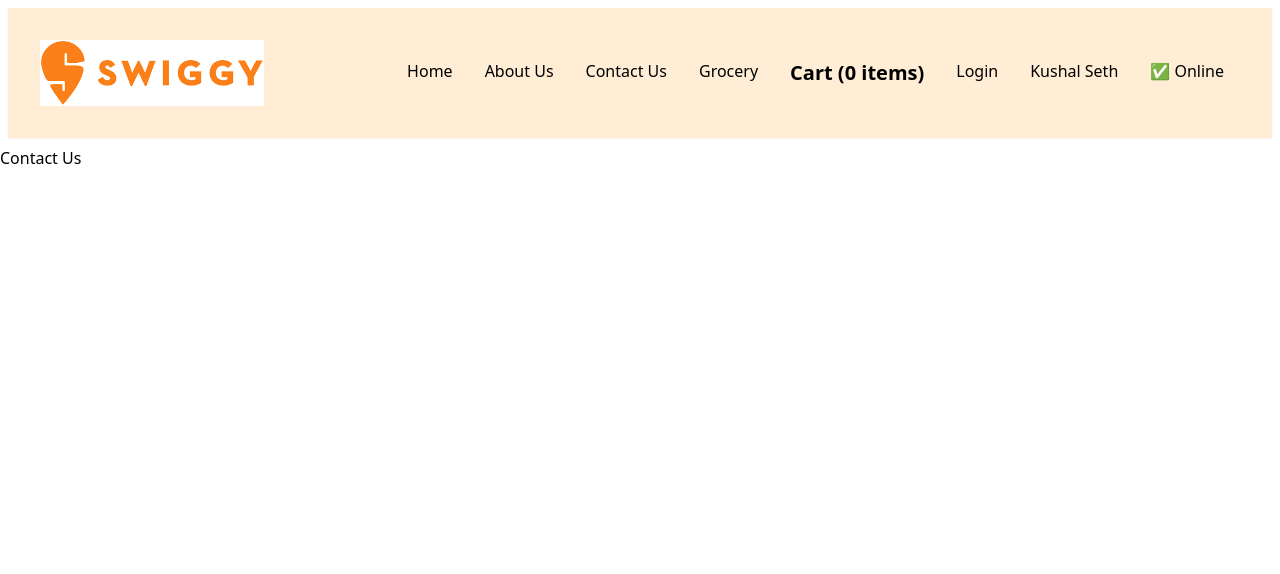
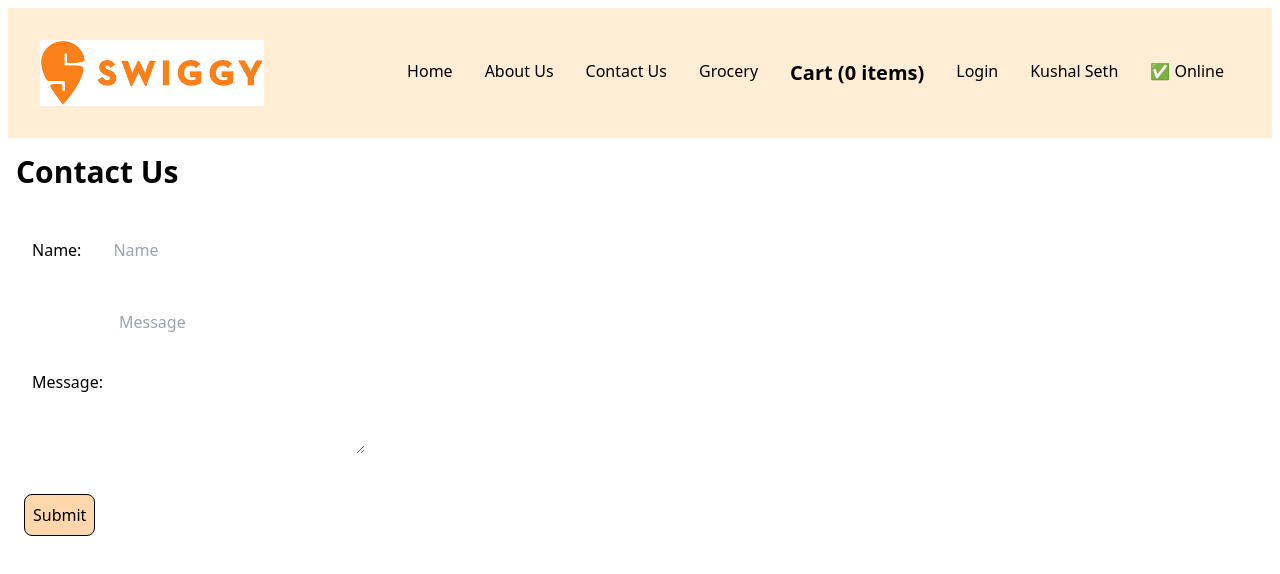
Before and after one commit to kushalseth/swiggy-clone, a React (Vite) app: page /contact in a window 1280 px wide. Shown: the top 574 px of the page. Built offline with nearby package versions, Linux system fonts and the light colour scheme.

Commit message:
added testing framework

```diff
--- a/babel.config.js
+++ b/babel.config.js
@@ -1,3 +1,6 @@
 module.exports = {
-  presets: [["@babel/preset-env", { targets: { node: "current" } }]],
+  presets: [
+    ["@babel/preset-env", { targets: { node: "current" } }],
+    ["@babel/preset-react", { runtime: "automatic" }],
+  ],
 };
--- a/package.json
+++ b/package.json
@@ -12,6 +12,7 @@
   "devDependencies": {
     "@babel/core": "^7.23.2",
     "@babel/preset-env": "^7.23.2",
+    "@testing-library/jest-dom": "^6.1.4",
     "@testing-library/react": "^14.0.0",
     "babel-jest": "^29.7.0",
     "jest": "^29.7.0",
@@ -22,6 +23,7 @@
     "tailwindcss": "^3.3.3"
   },
   "dependencies": {
+    "@babel/preset-react": "^7.22.15",
     "@reduxjs/toolkit": "^1.9.7",
     "react": "^18.2.0",
     "react-dom": "^18.2.0",
--- a/src/components/ContactUs.js
+++ b/src/components/ContactUs.js
@@ -1,7 +1,31 @@
 import React from "react";
 
 const ContactUs = () => {
-  return <div className="contact-us-container">Contact Us</div>;
+  return (
+    <div className="contact-us-container align-middle">
+      <h1 className="p-2 m-2 border-solid font-bold justify-center flex-1 text-3xl">
+        Contact Us
+      </h1>
+      <form className="flex flex-col">
+        <div className="m-2 p-2 flex flex-wrap items-center">
+          <label className="m-2 p-2">Name:</label>
+          <input className="m-2 p-2" placeholder="Name" />
+        </div>
+        <div className="m-2 p-2 flex flex-wrap items-center">
+          <label className="m-2 p-2">Message:</label>
+          <textarea cols={25} rows={6} placeholder="Message" />
+        </div>
+        <div className="m-2 p-2 flex flex-wrap items-center">
+          <button
+            placeholder="Submit"
+            className="border border-black bg-orange-200 rounded-lg m-2 p-2"
+          >
+            Submit
+          </button>
+        </div>
+      </form>
+    </div>
+  );
 };
 
 export default ContactUs;
```
Also changed, not shown: 2 other files (tests, documents, lock files or other folders).
